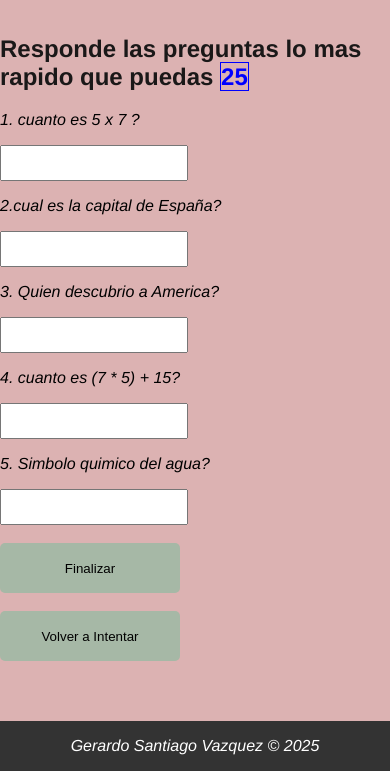
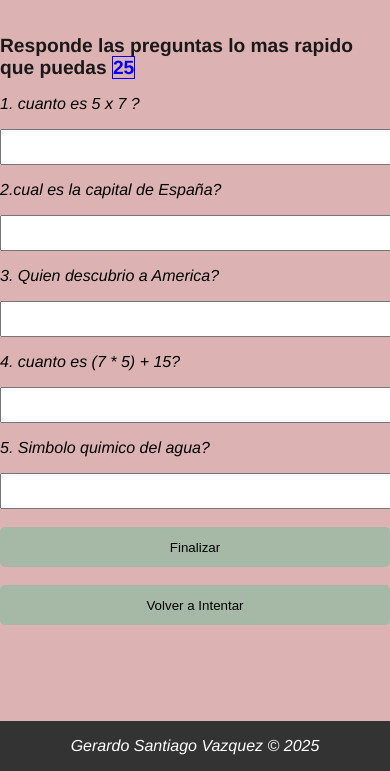
Before and after one commit to gerardovazquez29/preguntas, a plain HTML site: page index.html in a window 390 px wide. Shown: the part 73-844 px from the top of the page. Drawn offline with Linux system fonts and the light colour scheme.

Commit message:
preguntas2

```diff
--- a/index.css
+++ b/index.css
@@ -42,3 +42,25 @@ footer {
     color: white;
     text-align: center;
 }
+
+
+/* Media queries para dispositivos más pequeños */
+@media (max-width: 600px) {
+    button {
+        width: 100%;
+        height: 40px;
+    }
+
+    input {
+        width: 100%;
+        height: 30px;
+    }
+
+    h2 {
+        font-size: 1.2em;
+    }
+
+    p {
+        font-size: 1em;
+    }
+}
```
